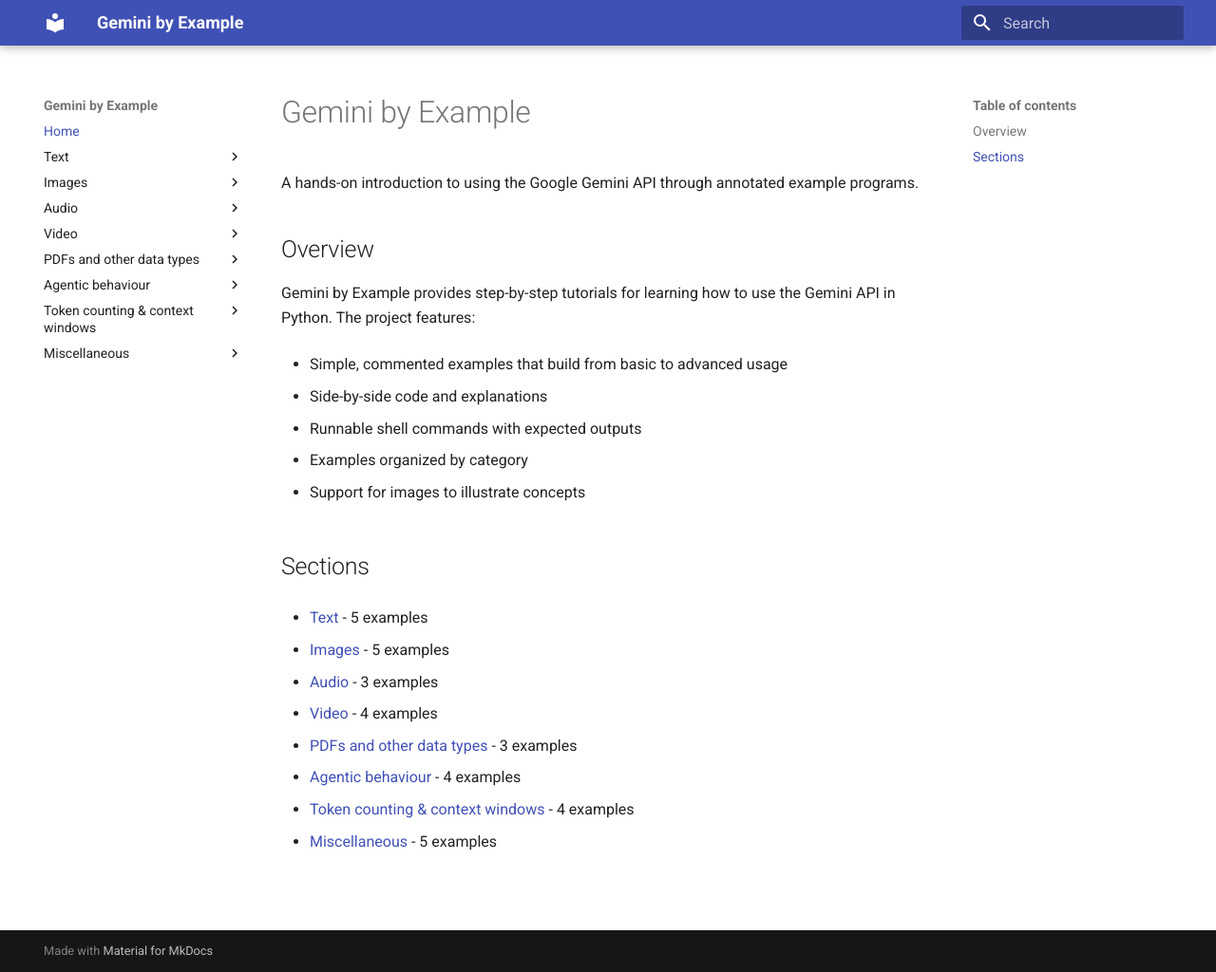
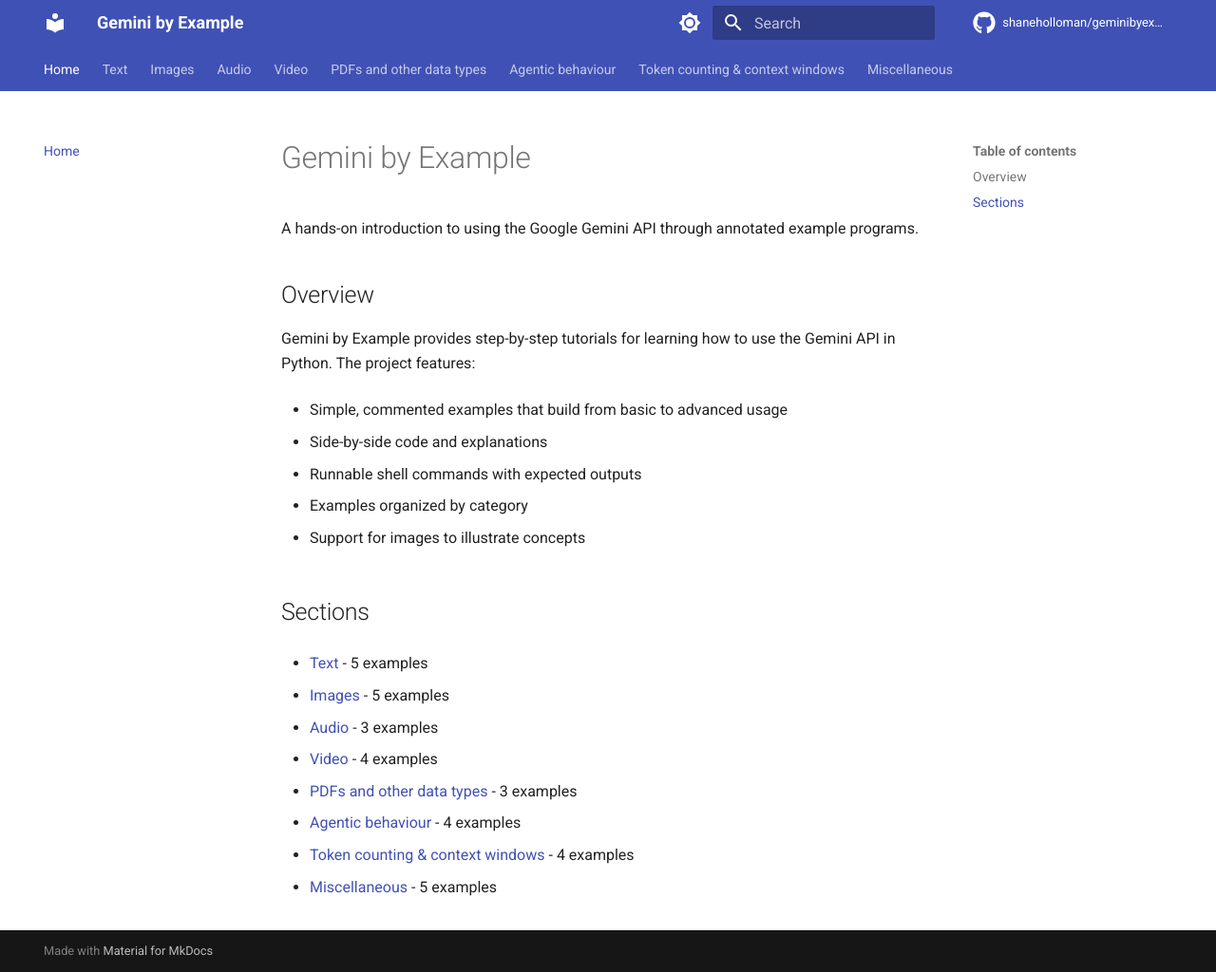
Before and after one commit to shaneholloman/geminibyexample, an MkDocs documentation site: the page built from docs/index.md, in a window 1280 px wide and 1024 px high. Shown: the whole window at 95% size. Built offline with MkDocs 1.6.1 and Material for MkDocs 9.7.7, drawn with Linux system fonts in a browser that asks for light colours; comment, search, counter and statistics services are not loaded.

Commit message:
Convert to MkDocs with GitHub Actions workflow

```diff
--- a/mkdocs.yml
+++ b/mkdocs.yml
@@ -1,14 +1,91 @@
+site_name: Gemini by Example
+site_url: https://shaneholloman.github.io/geminibyexample
+site_description: Learn the Gemini API through annotated examples
+site_author: Shane Holloman
+repo_url: https://github.com/shaneholloman/geminibyexample
+repo_name: shaneholloman/geminibyexample
+edit_uri: edit/main/docs/
+
 docs_dir: docs
 site_dir: site
+
+# Theme configuration
+theme:
+  name: material
+  features:
+    - content.code.annotate
+    - content.code.copy
+    - content.code.select
+    - navigation.instant
+    - navigation.tracking
+    - navigation.indexes
+    - navigation.sections
+    - navigation.tabs
+    - navigation.top
+    - search.highlight
+    - search.share
+    - search.suggest
+    - toc.follow
+  palette:
+    # Light mode
+    - media: "(prefers-color-scheme: light)"
+      scheme: default
+      primary: indigo
+      accent: indigo
+      toggle:
+        icon: material/brightness-7
+        name: Switch to dark mode
+    # Dark mode
+    - media: "(prefers-color-scheme: dark)"
+      scheme: slate
+      primary: indigo
+      accent: indigo
+      toggle:
+        icon: material/brightness-4
+        name: Switch to light mode
+  icon:
+    repo: fontawesome/brands/github
+
+# Extensions
 markdown_extensions:
-- pymdownx.highlight
-- pymdownx.superfences
-- pymdownx.inlinehilite
-- pymdownx.snippets
-- admonition
-- pymdownx.details
-- attr_list
-- md_in_html
+  - abbr
+  - admonition
+  - attr_list
+  - def_list
+  - footnotes
+  - md_in_html
+  - tables
+  - toc:
+      permalink: true
+  - pymdownx.arithmatex:
+      generic: true
+  - pymdownx.betterem:
+      smart_enable: all
+  - pymdownx.caret
+  - pymdownx.details
+  - pymdownx.emoji:
+      emoji_generator: !!python/name:material.extensions.emoji.to_svg
+      emoji_index: !!python/name:material.extensions.emoji.twemoji
+  - pymdownx.highlight:
+      anchor_linenums: true
+      line_spans: __span
+      pygments_lang_class: true
+  - pymdownx.inlinehilite
+  - pymdownx.keys
+  - pymdownx.mark
+  - pymdownx.smartsymbols
+  - pymdownx.snippets
+  - pymdownx.superfences:
+      custom_fences:
+        - name: mermaid
+          class: mermaid
+          format: !!python/name:pymdownx.superfences.fence_code_format
+  - pymdownx.tabbed:
+      alternate_style: true
+  - pymdownx.tasklist:
+      custom_checkbox: true
+      clickable_checkbox: true
+  - pymdownx.tilde
 nav:
 - Home: index.md
 - Text:
@@ -65,18 +142,9 @@
   - Embeddings generation: miscellaneous/embeddings-generation.md
   - Safety settings and filters: miscellaneous/safety-settings-and-filters.md
   - LiteLLM: miscellaneous/litellm.md
+# Plugins
 plugins:
-- search
-site_description: Learn the Gemini API through annotated examples
-site_name: Gemini by Example
-theme:
-  features:
-  - content.code.copy
-  - navigation.instant
-  - navigation.tracking
-  - navigation.indexes
-  - navigation.top
-  name: material
-  palette:
-    accent: indigo
-    primary: indigo
+  - search:
+      separator: '[\s\-,:!=\[\]()"/]+|\.|&[lg]t;|(?!\b)(?=[A-Z][a-z])'
+  - minify:
+      minify_html: true
--- a/pyproject.toml
+++ b/pyproject.toml
@@ -7,6 +7,7 @@
 dependencies = [
     "mkdocs>=1.5.0",
     "mkdocs-material>=9.0.0",
+    "mkdocs-minify-plugin>=0.7.0",
     "PyYAML>=6.0",
     "pymdown-extensions>=10.0",
     "google-genai",
```
Also changed, not shown: 4 other files.
